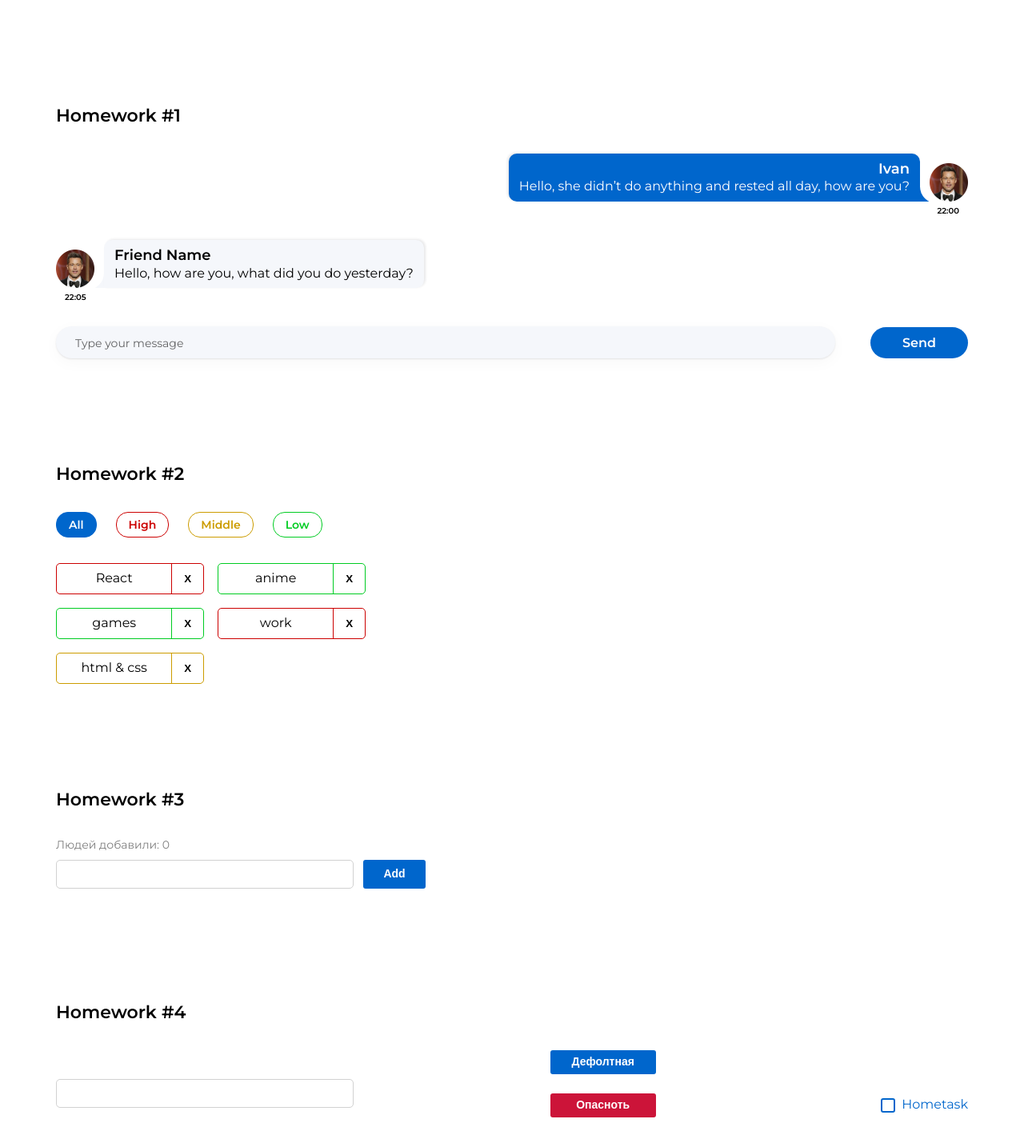
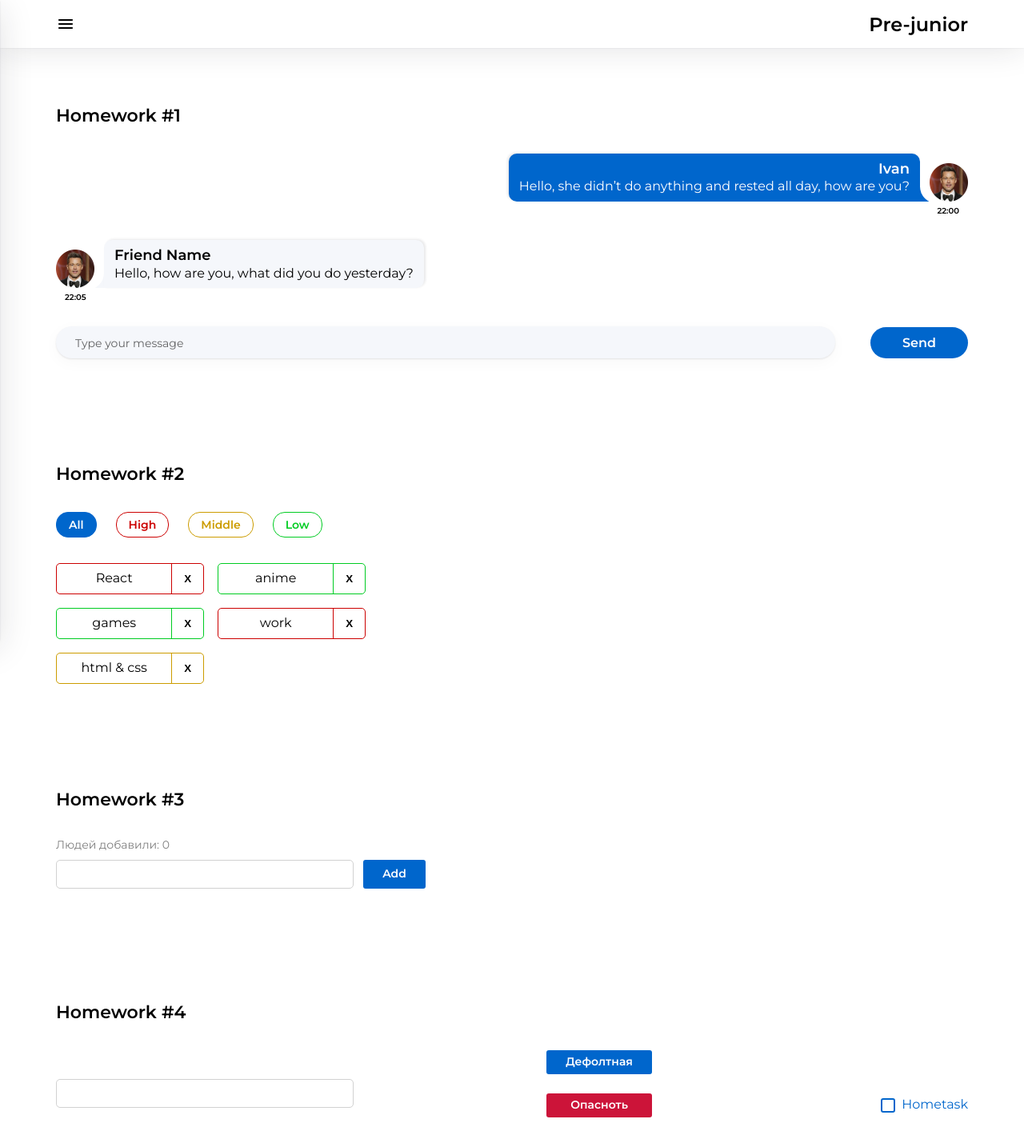
Before and after one commit to DruzhininaElena/hws2, a React (Create React App) app: page /#/pre-junior in a window 1280 px wide. Before the commit this address led to /. Shown: the top 1419 px of the page at 80% size. Built offline with nearby package versions, Linux system fonts and the light colour scheme.

Commit message:
completed HW5

```diff
--- a/src/s1-main/App.module.css
+++ b/src/s1-main/App.module.css
@@ -1,6 +1,7 @@
 .App {
     --header_height: 60px;
     margin-bottom: 50px;
+    font-family: Montserrat, sans-serif;
 }
 
 .hw {
@@ -12,7 +13,6 @@
 }
 
 .hwTitle {
-    font-family: Montserrat, sans-serif;
     padding-left: 70px;
     font-weight: 600;
     font-size: 22px;
--- a/src/s1-main/App.tsx
+++ b/src/s1-main/App.tsx
@@ -1,18 +1,16 @@
 import React from 'react'
 import s from './App.module.css'
-import HW1 from '../s2-homeworks/hw01/HW1'
-import HW2 from '../s2-homeworks/hw02/HW2'
-import HW3 from '../s2-homeworks/hw03/HW3';
-import HW4 from '../s2-homeworks/hw04/HW4';
+import HW5 from '../s2-homeworks/hw05/HW5';
 
 function App() {
     return (
         <div className={s.App}>
-            <HW1/>
+            {/*<HW1/>*/}
             {/*раскомментировать по ходу выполнения*/}
-            <HW2/>
-            <HW3/>
-            <HW4/>
+            {/*<HW2/>*/}
+            {/*<HW3/>*/}
+            {/*<HW4/>*/}
+            <HW5/>
 
             {/*при выполнении дз 5 и более - закомментировать здесь дз 1-4, так как они есть внутри дз 5*/}
             {/*<HW5/>*/}
--- a/src/s2-homeworks/hw03/Greeting.module.css
+++ b/src/s2-homeworks/hw03/Greeting.module.css
@@ -42,6 +42,7 @@
     background-color: #06c;
     border: none;
 
+    font-family: "Montserrat", sans-serif;
     font-weight: 600;
     font-size: 14px;
     line-height: 1.42857;
--- a/src/s2-homeworks/hw04/common/c2-SuperButton/SuperButton.module.css
+++ b/src/s2-homeworks/hw04/common/c2-SuperButton/SuperButton.module.css
@@ -5,6 +5,7 @@
     height: 30px;
     border: none;
 
+    font-family: "Montserrat", sans-serif;
     font-weight: 600;
     font-size: 14px;
     line-height: 1.4;
--- a/src/s2-homeworks/hw05/Pages.tsx
+++ b/src/s2-homeworks/hw05/Pages.tsx
@@ -12,21 +12,17 @@ export const PATH = {
 }
 
 function Pages() {
+
+    const {PRE_JUNIOR, JUNIOR, JUNIOR_PLUS} = PATH
+
     return (
         <div>
-            {/*Routes выбирает первый подходящий роут*/}
             <Routes>
-                {/*роутинг будут писать студенты*/}
-                {/*в начале мы попадаем на страницу '/' и переходим сразу на страницу /pre-junior*/}
-                {/*<Route ...*/}
-
-                {/*роуты для /pre-junior, /junior, /junior-plus*/}
-                {/*<Route ...*/}
-                {/*<Route ...*/}
-                {/*<Route ...*/}
-
-                {/*роут для несуществующей страницы должен отрисовать <Error404 />*/}
-                {/*<Route ...*/}
+                <Route path="/" element={<Navigate to={PRE_JUNIOR}/>}/>
+                <Route path={PRE_JUNIOR} element={<PreJunior/>}/>
+                <Route path={JUNIOR} element={<Junior/>}/>
+                <Route path={JUNIOR_PLUS} element={<JuniorPlus/>}/>
+                <Route path={"/*"} element={<Error404/>}/>
             </Routes>
         </div>
     )
--- a/src/s2-homeworks/hw05/header/Header.module.css
+++ b/src/s2-homeworks/hw05/header/Header.module.css
@@ -1,8 +1,27 @@
 .burgerMenuIcon {
+    cursor: pointer;
 }
 
 .header {
+    padding: 0 70px;
+    max-width: 1280px;
+    display: flex;
+    justify-content: space-between;
+    align-items: center;
+
+    height: 60px;
+    background-color: #fff;
+    box-shadow: 0 0 2px 0 rgba(29, 33, 38, 0.1), 0 0 40px 0 rgba(29, 33, 38, 0.13);
+
+    position: fixed;
+    top: 0;
+    right: 0;
+    left: 0;
+    z-index: 5;
 }
 
 .header h1 {
+    font-weight: 600;
+    font-size: 24px;
+    color: #000;
 }
--- a/src/s2-homeworks/hw05/header/Header.tsx
+++ b/src/s2-homeworks/hw05/header/Header.tsx
@@ -9,7 +9,6 @@ type PropsType = {
 }
 
 export const Header: FC<PropsType> = ({handleOpen}) => {
-    // hw5-menu изначально отсутствует, при нажатии на бургер - появляется, при повторном нажатии исчезает
     const location = useLocation()
     const currentPath = location.pathname
 
--- a/src/s2-homeworks/hw05/layout/Layout.tsx
+++ b/src/s2-homeworks/hw05/layout/Layout.tsx
@@ -21,7 +21,6 @@ export const Layout: FC<PropsType> = ({ children }) => {
             <Sidebar open={open} handleClose={handleClose} />
             <Header handleOpen={handleOpen} />
             <div>
-                {/*страницы*/}
                 {children}
             </div>
         </>
--- a/src/s2-homeworks/hw05/sidebar/Sidebar.module.css
+++ b/src/s2-homeworks/hw05/sidebar/Sidebar.module.css
@@ -1,24 +1,71 @@
 .sidebar {
+    position: fixed;
+    top: 0;
+    left: 0;
+    bottom: 0;
+    z-index: 10;
+
+    width: 317px;
+    box-shadow: 0 1px 2px 0 rgba(29, 33, 38, 0.1), 0 10px 40px 0 rgba(29, 33, 38, 0.13);
+    background: #fff;
+
+    padding-top: 63px;
+    padding-left: 70px;
+
+    transform: translateX(-100%);
+    transition: 0.2s ease-in-out;
 }
 
 .sidebar.open {
+    transform: translateX(0);
 }
 
 .background {
+    background: #000;
+    opacity: 0.3;
+    position: fixed;
+    top: 0;
+    right: 0;
+    left: 0;
+    bottom: 0;
+    z-index: 9;
 }
 
 .nav {
+    display: flex;
+    flex-direction: column;
+    gap: 45px;
 }
 
 .nav a {
+    font-weight: 600;
+    font-size: 22px;
+    text-decoration: none;
 }
 
 .nav a:hover {
+    color: #58acff;
+}
+
+.nav a:active {
+    color: #3d6b99;
 }
 
 .nav a.active {
+    text-decoration: underline;
+    text-decoration-skip-ink: none;
+    color: #0059b2;
 }
+
 .close {
+    border: none;
+    background-color: transparent;
+    cursor: pointer;
+
+    position: absolute;
+    top: 16px;
+    right: 24px;
+    z-index: 15;
 }
 
 .close img {
--- a/src/s2-homeworks/hw05/sidebar/Sidebar.tsx
+++ b/src/s2-homeworks/hw05/sidebar/Sidebar.tsx
@@ -31,7 +31,8 @@ export const Sidebar: FC<PropsType> = ({open, handleClose}) => {
                         id={'hw5-pre-junior-link'}
                         to={PATH.PRE_JUNIOR}
                         onClick={handleClose}
-                        // className={...} // делает студент
+                        className={({isActive}) =>
+                            isActive ? s.active : ''}
                     >
                         Pre-junior
                     </NavLink>
@@ -39,7 +40,8 @@ export const Sidebar: FC<PropsType> = ({open, handleClose}) => {
                         id={'hw5-junior-link'}
                         to={PATH.JUNIOR}
                         onClick={handleClose}
-                        // className={...} // делает студент
+                        className={({isActive}) =>
+                            isActive ? s.active : ''}
                     >
                         Junior
                     </NavLink>
@@ -47,7 +49,8 @@ export const Sidebar: FC<PropsType> = ({open, handleClose}) => {
                         id={'hw5-junior-plus-link'}
                         to={PATH.JUNIOR_PLUS}
                         onClick={handleClose}
-                        // className={...} // делает студент
+                        className={({isActive}) =>
+                            isActive ? s.active : ''}
                     >
                         Junior Plus
                     </NavLink>
```
